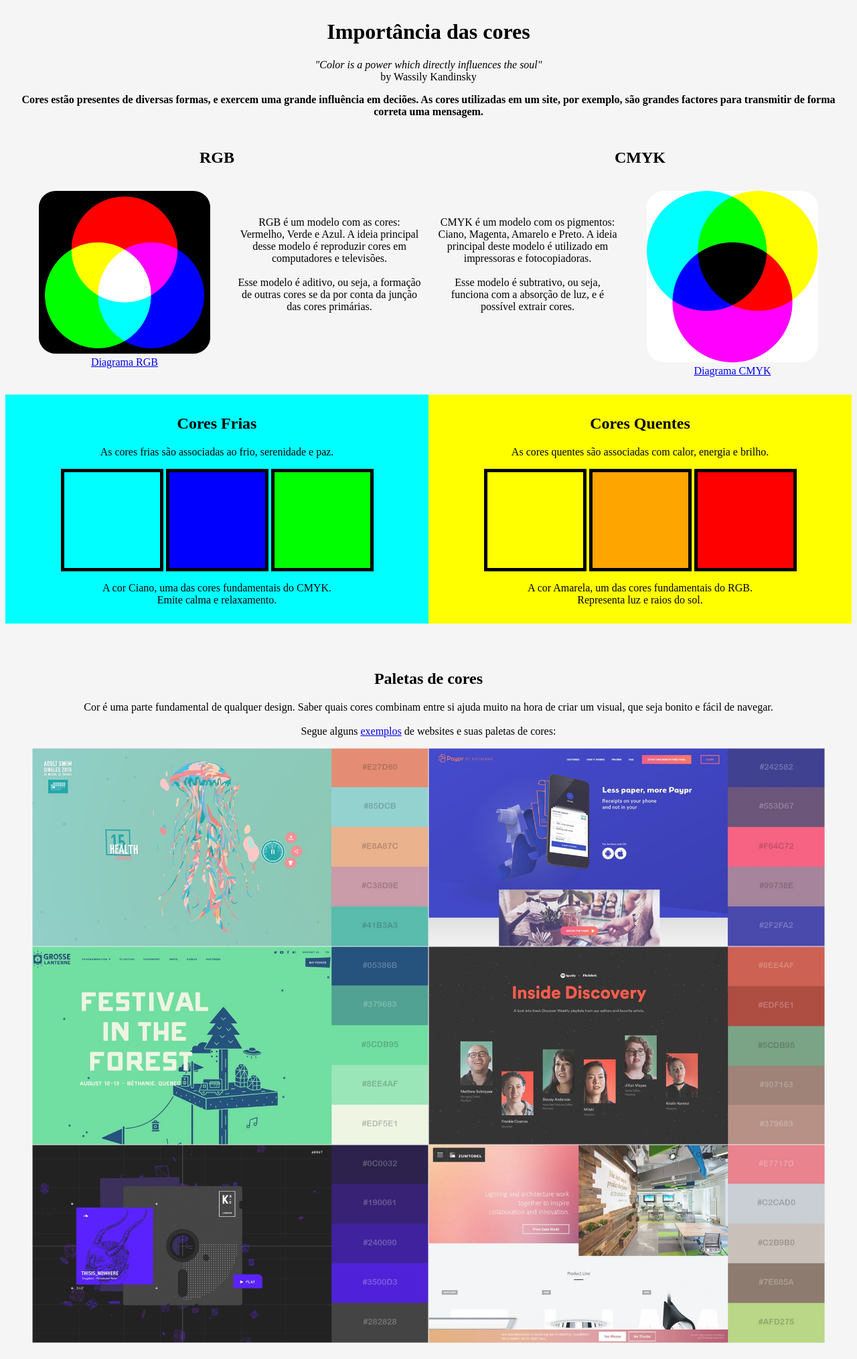
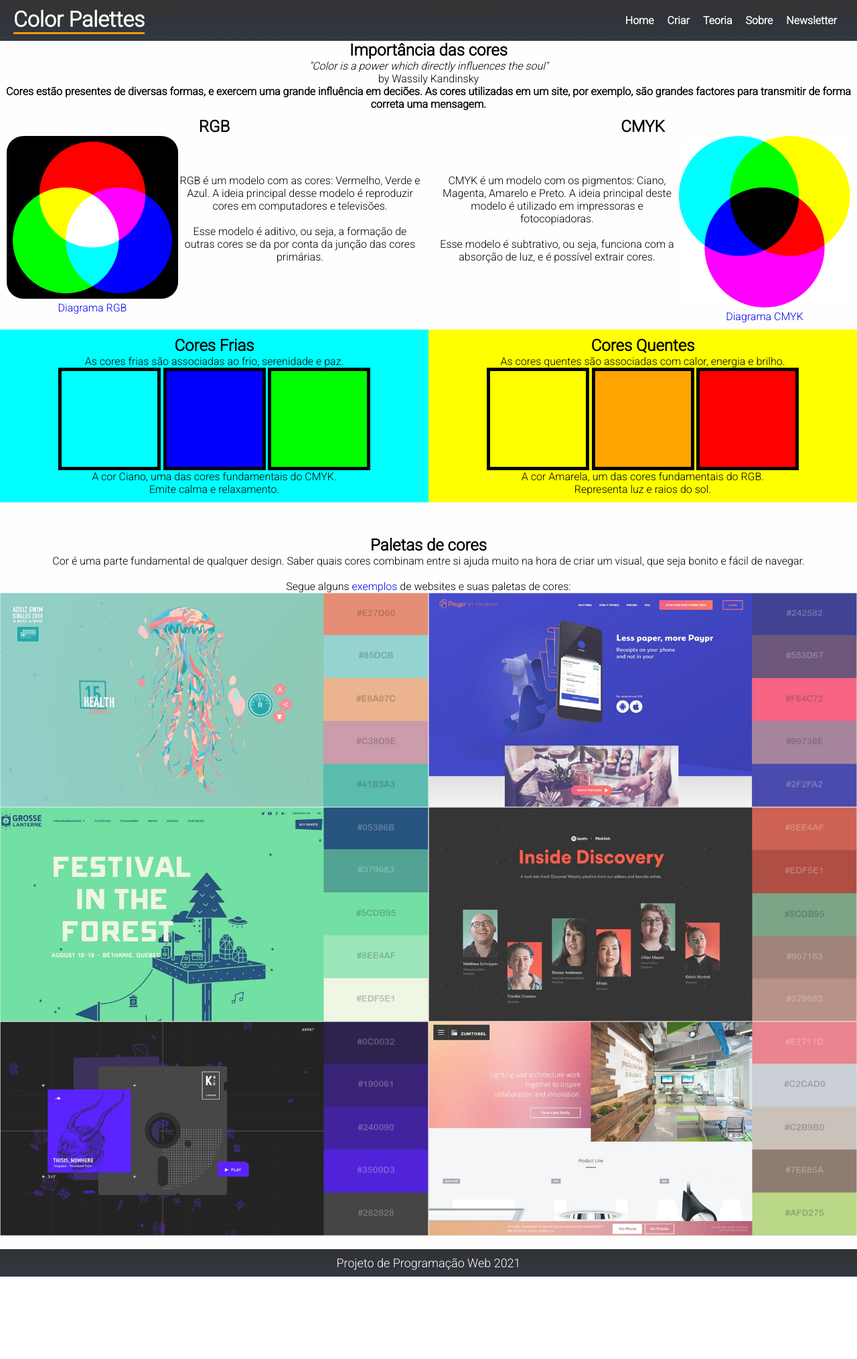
Before and after one commit to joao-21900074/projeto-pw, a PHP site: page /about_colors.html in a window 1280 px wide. Shown: the whole page at 67% size. After the commit the page ends 1906 px from the top, so only its background shows below. Run offline with PHP 8.4, Linux system fonts and the light colour scheme.

Commit message:
Merge estilos, footer + nav em paginas que faltavam

```diff
--- a/about_colors.html
+++ b/about_colors.html
@@ -6,24 +6,35 @@
     <meta http-equiv="X-UA-Compatible" content="IE=edge">
     <meta name="viewport" content="width=device-width, initial-scale=1.0">
     <link rel="shortcut icon" type="image/x-icon" href="images/teoria_icon.ico">
-    <link rel="stylesheet" href="estilo.css">
+    <link rel="stylesheet" href="./style.css">
     <title>Teoria das Cores</title>
-
 </head>
 
 <body>
-    <header id="top_about_colors">
-        <h1>Importância das cores</h1>
-
-        <cite>"Color is a power which directly influences the soul"</cite> by Wassily Kandinsky
-
-        <p><b>Cores estão presentes de diversas formas, e exercem uma grande influência em deciões.
-                As cores utilizadas em um site, por exemplo, são grandes factores para transmitir de forma correta uma
-                mensagem.</b></p>
-
+    <header>
+        <h1>Color Palettes</h1>
+        <nav id="navbar">
+            <ul>
+                <li><a class="nav-link" href="./index.html">Home</a></li>
+                <li><a class="nav-link" href="./form.html">Criar</a></li>
+                <li><a class="nav-link" href="./about_colors.html">Teoria</a></li>
+                <li><a class="nav-link" href="./about_site.html">Sobre</a></li>
+                <li><a class="nav-link" href="#">Newsletter</a></li>
+            </ul>
+        </nav>
     </header>
 
     <main>
+        <section id="top_about_colors">
+            <h1>Importância das cores</h1>
+
+            <cite>"Color is a power which directly influences the soul"</cite> by Wassily Kandinsky
+
+            <p><b>Cores estão presentes de diversas formas, e exercem uma grande influência em deciões.
+                    As cores utilizadas em um site, por exemplo, são grandes factores para transmitir de forma correta uma
+                    mensagem.</b></p>
+
+        </section>
 
         <div class="layout_2colunas">
             <section class="colunas" id="esquerda_rgb">
@@ -134,6 +145,11 @@
         </section>
 
     </main>
+
+    <footer>
+        <p>Projeto de Programação Web 2021</p>
+    </footer>
+
 </body>
 
 </html>
--- a/estilo.css
+++ /dev/null
@@ -1,259 +0,0 @@
-/*Estilo Geral*/
-
-body {
-    background-color: whitesmoke;
-}
-
-/*Estilo da Página - Teoria de Cores*/
-
-#top_about_colors{
-    display: flex;
-    flex-wrap: wrap;
-    align-content: center;
-    flex-direction: column;
-    text-align: center;
-}
-
-.layout_2colunas {
-    display: flex;
-    text-align: center;
-}
-
-.colunas {
-    flex: 50%;
-    padding: 10px;
-}
-
-.left_rgbimage{
-    float: left;
-}
-
-.left_rgbimage img{
-    border-radius: 10%;
-    position: relative;
-    animation-name: pop;
-    animation-duration: 3s;
-}
-
-
-.right_cmykimage{
-    float: right;
-}
-
-.right_cmykimage img{
-    border-radius: 10%;
-    position: relative;
-    animation-name: pop;
-    animation-duration: 3s;
-}
-
-@keyframes pop{
-    from {transform: scale(0);}
-    to {transform: scale(1);}
-}
-
-#esquerda_frias {
-    background-color: cyan;
-}
-
-.cyan_button {
-    background-color: rgb(0, 255, 255);
-    height: 153px;
-    width: 153px;
-    border: 5px solid black;
-    cursor: pointer;
-}
-
-.blue_button {
-    background-color: rgb(0, 0, 255);
-    height: 153px;
-    width: 153px;
-    border: 5px solid black;
-    cursor: pointer;
-}
-
-.green_button {
-    background-color: rgb(0, 255, 0);
-    height: 153px;
-    width: 153px;
-    border: 5px solid black;
-    cursor: pointer;
-}
-
-#direita_quentes {
-    background-color: yellow;
-}
-
-.yellow_button {
-    background-color: rgb(255, 255, 0);
-    height: 153px;
-    width: 153px;
-    border: 5px solid black;
-    cursor: pointer;
-}
-
-.orange_button {
-    background-color: rgb(255, 165, 0);
-    height: 153px;
-    width: 153px;
-    border: 5px solid black;
-    cursor: pointer;
-}
-
-.red_button {
-    background-color: rgb(255, 0, 0);
-    height: 153px;
-    width: 153px;
-    border: 5px solid black;
-    cursor: pointer;
-}
-
-#bottom_about_palletes{
-    display: flex;
-    flex-wrap: wrap;
-    align-content: center;
-    flex-direction: column;
-    text-align: center;
-    margin-top: 50px;
-}
-
-#text_palletes{
-    margin: auto;
-}
-
-.flex_6imgs{
-    display: flex;
-    flex-direction: row;
-    flex-wrap: wrap;
-    animation-name: fade;
-    animation-duration: 15s;
-}
-
-@keyframes fade{
-    0% {opacity: 0;}
-    100% {opacity: 1;}
-}
-
-.flex_6imgs img{
-    width: 50%;
-    height: auto;
-}
-
-@media screen and (max-width: 1100px) {
-    .layout_2colunas {
-        flex-direction: column;
-    }
-
-    #text_rgb{
-        margin-top: 60px;
-    }
-
-    #text_cmyk{
-        margin-top: 60px;
-    }
-
-    .flex_6imgs{
-        display: flex;
-        justify-content: flex-end;
-        flex-direction: column;
-    }
-
-    .flex_6imgs img{
-        width: 100%;
-        height: auto;
-    }
-
-    .red_button{
-        margin-top: 5px;
-    }
-
-    .green_button{
-        margin-top: 5px;
-    }
-}
-
-@media screen and (max-width: 575px) {
-    .layout_2colunas {
-        flex-direction: column;
-    }
-
-    #text_rgb{
-        margin-top: -72px;
-    }
-
-    #text_cmyk{
-        margin-top: -72px;
-    }
-
-    .flex_6imgs{
-        display: flex;
-        justify-content: flex-end;
-        flex-direction: column;
-    }
-
-    .flex_6imgs img{
-        width: 100%;
-        height: auto;
-    }
-
-    .red_button{
-        margin-top: 5px;
-    }
-
-    .green_button{
-        margin-top: 5px;
-    }
-}
-
-/*Estilo da Página - Adicionar Paleta*/
-
-.box_hash {
-    position: relative;
-}
-
-.hex_code {
-    display: block;
-    padding-left: 12px;
-}
-
-.hashtag_fixo {
-    position: absolute;
-    display: block;
-    left: 5px;
-    top: 2px;
-}
-
-/*Estilo da Página - Sobre o Site*/
-
-#TdC_tec, th{
-    border: 1px solid;
-    text-align: left;
-    font-weight: normal;
-}
-
-#TdC_tec thead tr th{
-    font-weight: bold;
-}
-
-#teo_lay img{
-    float: left;
-}
-
-#teo_lay_exp{
-    margin-left: 400px;
-}
-
-#teo_lay_exp li{
-    margin: 55px 0;
-}
-
-@media screen and (max-width: 900px) {
-    #TdC{
-        display: flex;
-        flex-direction: column;
-    }
-
-    #teo_lay_exp{
-        margin-left: 0;
-    }
-}
--- a/index.html
+++ b/index.html
@@ -14,9 +14,9 @@
         <nav id="navbar">
             <ul>
                 <li><a class="nav-link" href="./index.html">Home</a></li>
-                <li><a class="nav-link" href="#">Criar</a></li>
-                <li><a class="nav-link" href="#">Teoria</a></li>
-                <li><a class="nav-link" href="#">Sobre</a></li>
+                <li><a class="nav-link" href="./form.html">Criar</a></li>
+                <li><a class="nav-link" href="./about_colors.html">Teoria</a></li>
+                <li><a class="nav-link" href="./about_site.html">Sobre</a></li>
                 <li><a class="nav-link" href="#">Newsletter</a></li>
             </ul>
         </nav>
--- a/style.css
+++ b/style.css
@@ -268,3 +268,255 @@ footer > p {
     font-weight: 600;
     margin-bottom: 3px;
 }
+
+#top_about_colors{
+    display: flex;
+    flex-wrap: wrap;
+    align-content: center;
+    flex-direction: column;
+    text-align: center;
+}
+
+.layout_2colunas {
+    display: flex;
+    text-align: center;
+}
+
+.colunas {
+    flex: 50%;
+    padding: 10px;
+}
+
+.left_rgbimage{
+    float: left;
+}
+
+.left_rgbimage img{
+    border-radius: 10%;
+    position: relative;
+    animation-name: pop;
+    animation-duration: 3s;
+}
+
+
+.right_cmykimage{
+    float: right;
+}
+
+.right_cmykimage img{
+    border-radius: 10%;
+    position: relative;
+    animation-name: pop;
+    animation-duration: 3s;
+}
+
+@keyframes pop{
+    from {transform: scale(0);}
+    to {transform: scale(1);}
+}
+
+#esquerda_frias {
+    background-color: cyan;
+}
+
+.cyan_button {
+    background-color: rgb(0, 255, 255);
+    height: 153px;
+    width: 153px;
+    border: 5px solid black;
+    cursor: pointer;
+}
+
+.blue_button {
+    background-color: rgb(0, 0, 255);
+    height: 153px;
+    width: 153px;
+    border: 5px solid black;
+    cursor: pointer;
+}
+
+.green_button {
+    background-color: rgb(0, 255, 0);
+    height: 153px;
+    width: 153px;
+    border: 5px solid black;
+    cursor: pointer;
+}
+
+#direita_quentes {
+    background-color: yellow;
+}
+
+.yellow_button {
+    background-color: rgb(255, 255, 0);
+    height: 153px;
+    width: 153px;
+    border: 5px solid black;
+    cursor: pointer;
+}
+
+.orange_button {
+    background-color: rgb(255, 165, 0);
+    height: 153px;
+    width: 153px;
+    border: 5px solid black;
+    cursor: pointer;
+}
+
+.red_button {
+    background-color: rgb(255, 0, 0);
+    height: 153px;
+    width: 153px;
+    border: 5px solid black;
+    cursor: pointer;
+}
+
+#bottom_about_palletes{
+    display: flex;
+    flex-wrap: wrap;
+    align-content: center;
+    flex-direction: column;
+    text-align: center;
+    margin-top: 50px;
+}
+
+#text_palletes{
+    margin: auto;
+}
+
+.flex_6imgs{
+    display: flex;
+    flex-direction: row;
+    flex-wrap: wrap;
+    animation-name: fade;
+    animation-duration: 15s;
+}
+
+@keyframes fade{
+    0% {opacity: 0;}
+    100% {opacity: 1;}
+}
+
+.flex_6imgs img{
+    width: 50%;
+    height: auto;
+}
+
+@media screen and (max-width: 1100px) {
+    .layout_2colunas {
+        flex-direction: column;
+    }
+
+    #text_rgb{
+        margin-top: 60px;
+    }
+
+    #text_cmyk{
+        margin-top: 60px;
+    }
+
+    .flex_6imgs{
+        display: flex;
+        justify-content: flex-end;
+        flex-direction: column;
+    }
+
+    .flex_6imgs img{
+        width: 100%;
+        height: auto;
+    }
+
+    .red_button{
+        margin-top: 5px;
+    }
+
+    .green_button{
+        margin-top: 5px;
+    }
+}
+
+@media screen and (max-width: 575px) {
+    .layout_2colunas {
+        flex-direction: column;
+    }
+
+    #text_rgb{
+        margin-top: -72px;
+    }
+
+    #text_cmyk{
+        margin-top: -72px;
+    }
+
+    .flex_6imgs{
+        display: flex;
+        justify-content: flex-end;
+        flex-direction: column;
+    }
+
+    .flex_6imgs img{
+        width: 100%;
+        height: auto;
+    }
+
+    .red_button{
+        margin-top: 5px;
+    }
+
+    .green_button{
+        margin-top: 5px;
+    }
+}
+
+/*Estilo da Página - Adicionar Paleta*/
+
+.box_hash {
+    position: relative;
+}
+
+.hex_code {
+    display: block;
+    padding-left: 12px;
+}
+
+.hashtag_fixo {
+    position: absolute;
+    display: block;
+    left: 5px;
+    top: 2px;
+}
+
+/*Estilo da Página - Sobre o Site*/
+
+#TdC_tec, th{
+    border: 1px solid;
+    text-align: left;
+    font-weight: normal;
+}
+
+#TdC_tec thead tr th{
+    font-weight: bold;
+}
+
+#teo_lay img{
+    float: left;
+}
+
+#teo_lay_exp{
+    margin-left: 400px;
+}
+
+#teo_lay_exp li{
+    margin: 55px 0;
+}
+
+@media screen and (max-width: 900px) {
+    #TdC{
+        display: flex;
+        flex-direction: column;
+    }
+
+    #teo_lay_exp{
+        margin-left: 0;
+    }
+}
```
Also changed, not shown: about_site.html (+21 -4 lines), form.html (+29 -8 lines).
